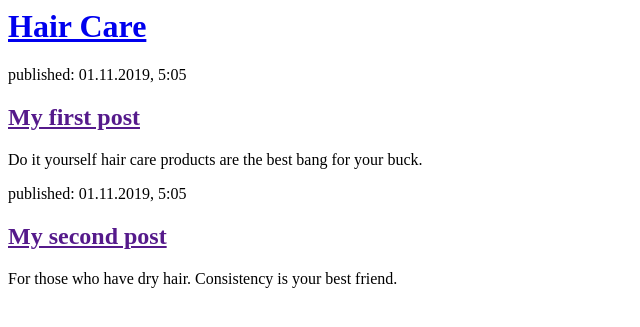
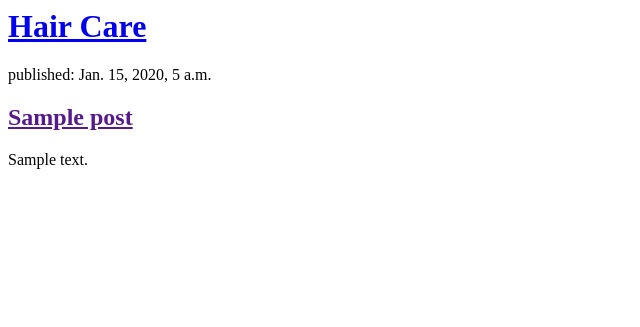
Before and after one commit to hairdatabase123/my-first-blog, a Django app: template blog/templates/blog/post_list.html in a window 1280 px wide. Shown: the top 327 px of the page, without its empty margins (0-640 px from the left). Run offline with Django 3.2, Linux system fonts and the light colour scheme; the template is opened without the code that fills it: values that come from a table or form of the project are taken from there, others are empty; tables that the repository leaves empty hold one stand-in row (values such as "Sample post").

Commit message:
Modified templates to display posts from database.

```diff
--- a/blog/templates/blog/post_list.html
+++ b/blog/templates/blog/post_list.html
@@ -8,16 +8,14 @@
 			<h1><a href="/">Hair Care</a></h1>
 		</div>
 
-		<div>
-			<p>published: 01.11.2019, 5:05</p>
-			<h2><a href="">My first post</a></h2>
-			<p>Do it yourself hair care products are the best bang for your buck.</p>
-		</div>
+		{% for post in posts %}
+			<div>
+				<p>published: {{ post.published_date }}</p>
+				<h2><a href="">{{ post.title }}</a></h2>
+				<p>{{ post.text|linebreaksbr }}</p>
 
-		<div>
-			<p>published: 01.11.2019, 5:05</p>
-			<h2><a href="">My second post</a></h2>
-			<p> For those who have dry hair. Consistency is your best friend.</p>
-		</div>
+			</div>
+		{% endfor %}
+
 	</body>
 </html>
--- a/blog/views.py
+++ b/blog/views.py
@@ -1,6 +1,9 @@
 from django.shortcuts import render
+from django.utils import timezone
+from .models import Post
 
 # Create your views here.
 
 def post_list(request):
-	return render(request, 'blog/post_list.html', {})
+	posts = Post.objects.filter(published_date__lte=timezone.now()).order_by('published_date')
+	return render(request, 'blog/post_list.html', {'posts': posts})
```
